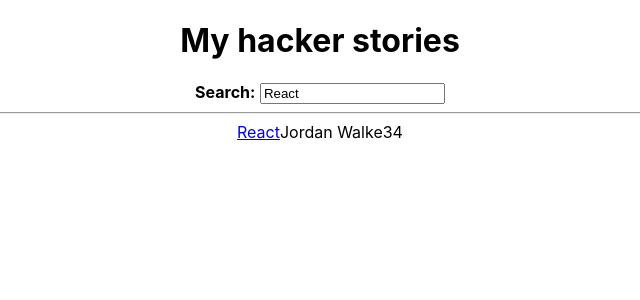
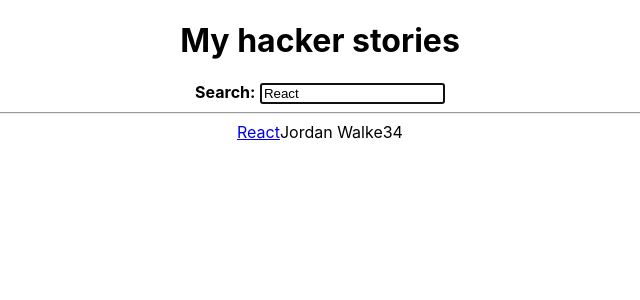
Before and after one commit to hungmuha/hackerReact, a React (Create React App) app: page / in a window 1280 px wide. Shown: the top 300 px of the page, without its empty margins (320-960 px from the left). Built offline with nearby package versions, Linux system fonts and the light colour scheme.

Commit message:
make changed to focus element in a declarative way in React

```diff
--- a/src/App.js
+++ b/src/App.js
@@ -53,16 +53,23 @@ const App = () => {
   return (
     <div className="App">
       <h1>My hacker stories</h1>
-      <InputWithLabel id="search" label="Search" value={searchTerm} onInputChange={handleSearch}>
+
+      <InputWithLabel
+        id="search"
+        label="Search"
+        value={searchTerm}
+        isFocused
+        onInputChange={handleSearch}>
         <strong>Search:</strong>
       </InputWithLabel>
+
       <hr/>
       <List list={searchedStories}/>
     </div>
   );
 };
 
-const InputWithLabel = ({id,children,value,type = 'text',onInputChange}) => (
+const InputWithLabel = ({id,children,value,isFocused,type = 'text',onInputChange}) => (
   <>
     <label htmlFor={id}>{children}</label>
     &nbsp;
@@ -71,6 +78,7 @@ const InputWithLabel = ({id,children,value,type = 'text',onInputChange}) => (
       type={type}
       value={value}
       onChange={onInputChange}
+      autoFocus = {isFocused}
     />
   </>
  );
```
